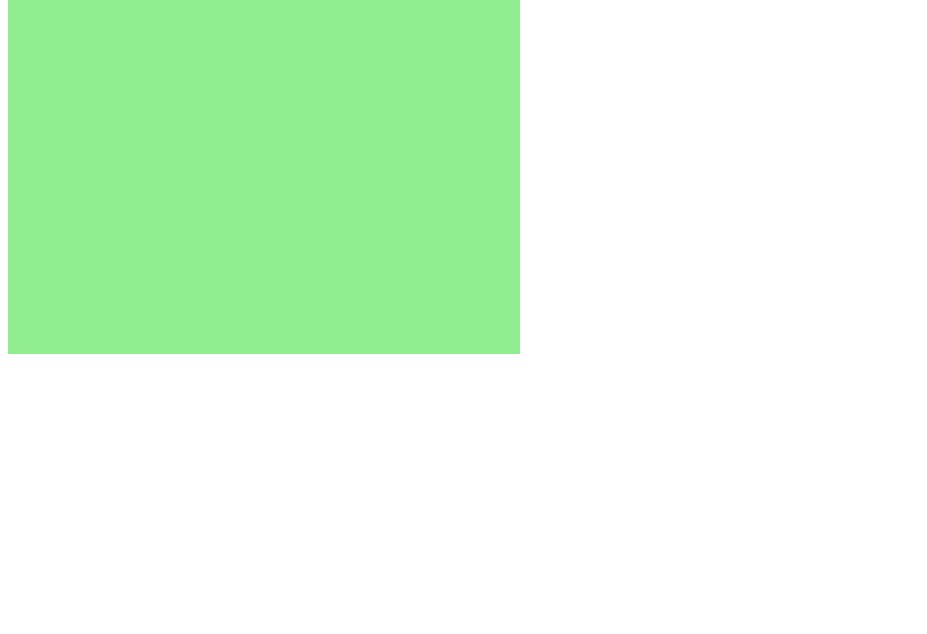
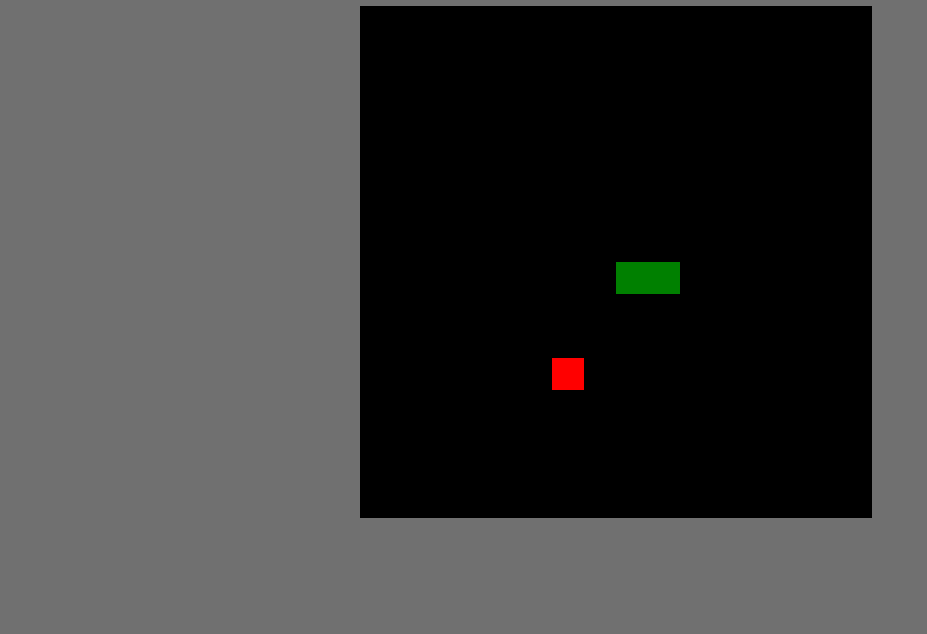
Before and after one commit to gdcodedev/Dio-Snake-Game, a plain HTML site: page index.html in a window 1280 px wide. Shown: the part 166-800 px from the top of the page, without its empty margins (0-927 px from the left). Drawn offline with Linux system fonts and the light colour scheme.

Commit message:
Jogo completo em JAVASCRIPT

```diff
--- a/css/style.css
+++ b/css/style.css
@@ -0,0 +1,10 @@
+body{
+    height: 95vh;
+    width: 95vw;
+    display: flex;
+    flex-direction: column;
+    justify-content: center;
+    align-items: center;
+    background-color:rgb(112, 112, 112);
+    color: rgb(0, 0, 0);
+}
--- a/index.html
+++ b/index.html
@@ -1,14 +1,16 @@
+
 <!DOCTYPE html>
 <html lang="pt-br">
 <head>
     <meta charset="UTF-8">
-    <meta http-equiv="X-UA-Compatible" content="IE=edge">
     <meta name="viewport" content="width=device-width, initial-scale=1.0">
+    <meta http-equiv="X-UA-Compatible" content="ie=edge">
+    <title>Snake Game</title>
     <link rel="stylesheet" href="css/style.css">
     <script defer src="js/script.js"></script>
-    <title>Snake Game</title>
 </head>
 <body>
+    <h1>SNAKE GAME!</h1>
     <canvas id="snake" width="512" height="512"></canvas>
 </body>
 </html>
--- a/js/script.js
+++ b/js/script.js
@@ -1,10 +1,84 @@
-let canvas = document.getElementById("snake");
-let context = canvas.getContext("2d");
+let canvas = document.getElementById("snake"); //criar elemento que irá rodar o jogo
+let context = canvas.getContext("2d"); // Entende que a plataforma é em 2d
 let box = 32;
+let snake = []; // Cria a cobra como uma lista
+
+snake[0] ={
+    x: 8 * box,
+    y: 8 * box
+}
+let direction = "right";
+let food ={
+    x: Math.floor(Math.random() * 15 + 1) * box,
+    y: Math.floor(Math.random() * 15 + 1) * box
+}
 
 function criarBG(){
-    context.fillStyle = "lightgreen";
-    context.fillRect(0, 0, 16 * box, 16 * box);
+    context.fillStyle = "black";
+    context.fillRect(0, 0, 16*box, 16*box); // Altura e Largura setados
 }
 
-criarBG();
+function criarCobrinha (){
+    for(i = 0; i < snake.length; i++){
+        context.fillStyle = "green";
+        context.fillRect(snake[i].x, snake[i].y, box, box);
+    }
+}
+
+function drawFood (){
+    context.fillStyle = "red";
+    context.fillRect(food.x, food.y, box, box);
+}
+
+
+document.addEventListener('keydown', update); // Quando o evento acontece a função é ativada
+
+function update(event){
+    if(event.keyCode == 37 && direction != 'right') direction = 'left';
+    if(event.keyCode == 38 && direction != 'down') direction = 'up';
+    if(event.keyCode == 39 && direction != 'left') direction = 'right';
+    if(event.keyCode == 40 && direction != 'up') direction = 'down';
+}
+
+function iniciarJogo(){
+
+    if(snake[0].x > 15*box && direction == "right") snake[0].x = 0;
+    if(snake[0].x < 0 && direction == 'left') snake[0].x = 16 * box;
+    if(snake[0].y > 15*box && direction == "down") snake[0].y = 0;
+    if(snake[0].y < 0 && direction == 'up') snake[0].y = 16 * box;
+
+    for(i = 1; i < snake.length; i++){
+        if(snake[0].x == snake[i].x && snake[0].y == snake[i].y){
+            clearInterval(jogo);
+            alert('O jogo Acabou!');
+        }
+    }
+
+    criarBG();
+    criarCobrinha();
+    drawFood();
+
+    let snakeX = snake[0].x;
+    let snakeY = snake[0].y;
+
+    if(direction == "right") snakeX += box;
+    if(direction == "left") snakeX -= box;
+    if (direction == "up") snakeY -= box;
+    if(direction == "down") snakeY += box;
+
+    if(snakeX != food.x || snakeY != food.y){
+        snake.pop(); //pop remove a última função da lista.
+    }else{
+        food.x = Math.floor(Math.random() * 15 +1) * box;
+        food.y = Math.floor(Math.random() * 15 +1) * box;
+    }
+
+    let newHead ={
+        x: snakeX,
+        y: snakeY
+    }
+
+    snake.unshift(newHead); //método unshift para adicionar um novo quadrado da cobrinha.
+}
+
+let jogo = setInterval(iniciarJogo, 100);
```
